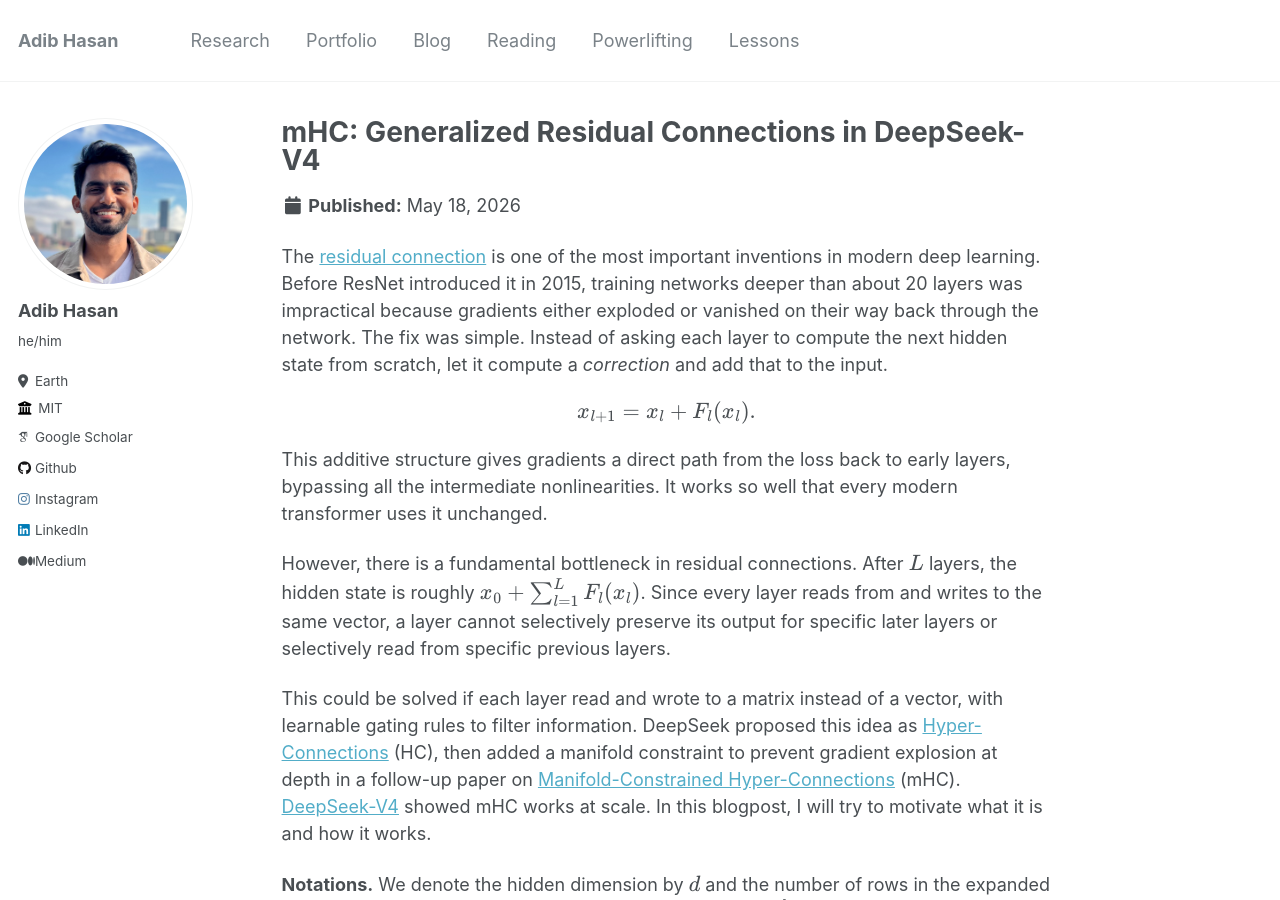
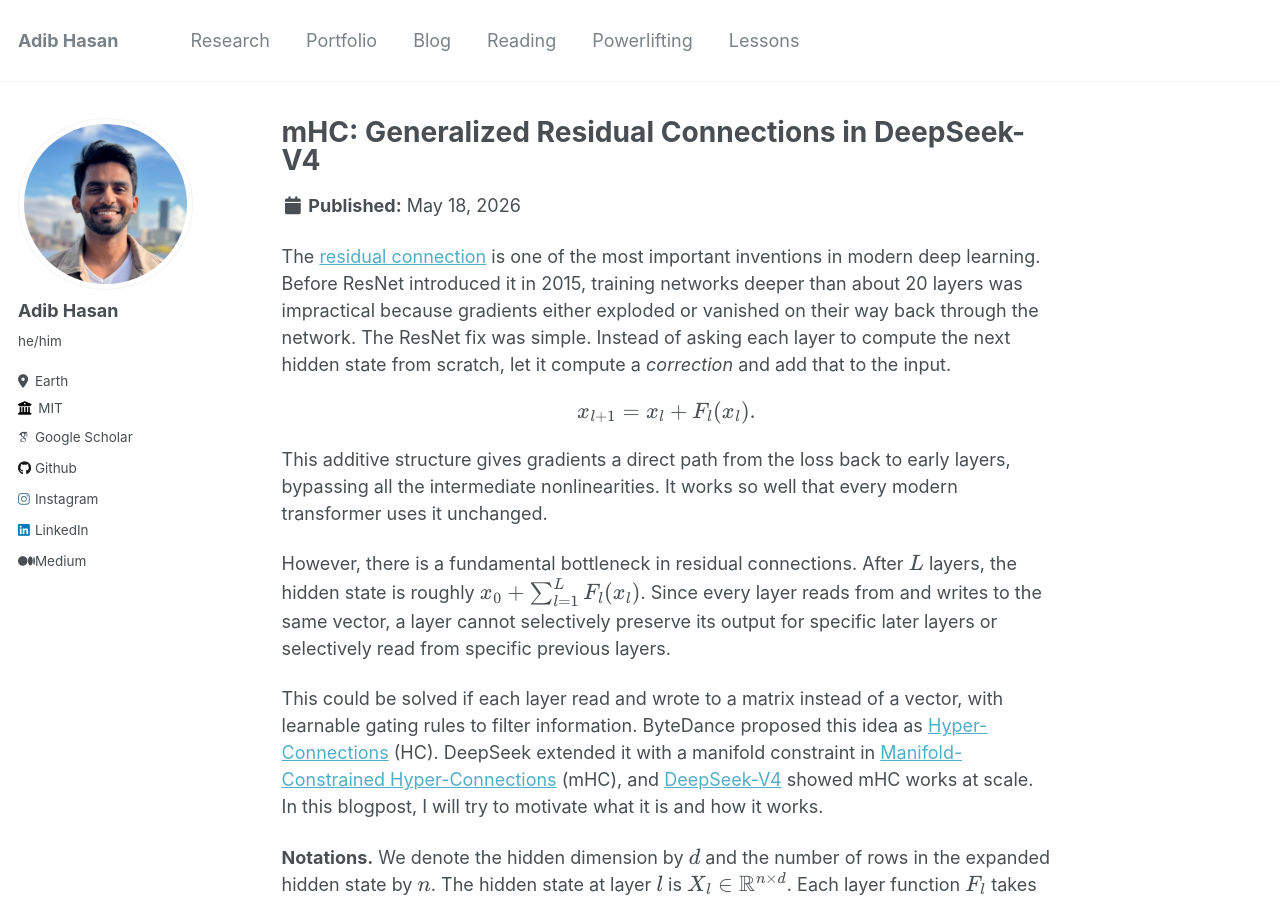
Before and after one commit to Neehan/neehan.github.io, a Jekyll site: the page built from _blog/mhc-residual-connection.md, in a window 1280 px wide and 900 px high. Built offline with Jekyll 4.4.1, drawn with Linux system fonts in a browser that asks for light colours; some web fonts are replaced.

Commit message:
Fix attribution: HC is ByteDance, mHC is DeepSeek
Co-Authored-By: Claude Opus 4.6 (1M context) <noreply@anthropic.com>

```diff
--- a/_blog/mhc-residual-connection.md
+++ b/_blog/mhc-residual-connection.md
@@ -9,7 +9,7 @@ tags:
   - transformers
 ---
 
-The [residual connection](https://arxiv.org/abs/1512.03385) is one of the most important inventions in modern deep learning. Before ResNet introduced it in 2015, training networks deeper than about 20 layers was impractical because gradients either exploded or vanished on their way back through the network. The fix was simple. Instead of asking each layer to compute the next hidden state from scratch, let it compute a *correction* and add that to the input.
+The [residual connection](https://arxiv.org/abs/1512.03385) is one of the most important inventions in modern deep learning. Before ResNet introduced it in 2015, training networks deeper than about 20 layers was impractical because gradients either exploded or vanished on their way back through the network. The ResNet fix was simple. Instead of asking each layer to compute the next hidden state from scratch, let it compute a *correction* and add that to the input.
 
 $$
 x_{l+1} = x_l + F_l(x_l).
@@ -19,7 +19,7 @@ This additive structure gives gradients a direct path from the loss back to earl
 
 However, there is a fundamental bottleneck in residual connections. After $L$ layers, the hidden state is roughly $x\_0 + \sum\_{l=1}^{L} F\_l(x\_l)$. Since every layer reads from and writes to the same vector, a layer cannot selectively preserve its output for specific later layers or selectively read from specific previous layers.
 
-This could be solved if each layer read and wrote to a matrix instead of a vector, with learnable gating rules to filter information. DeepSeek proposed this idea as [Hyper-Connections](https://arxiv.org/abs/2409.19606) (HC), then added a manifold constraint to prevent gradient explosion at depth in a follow-up paper on [Manifold-Constrained Hyper-Connections](https://arxiv.org/abs/2512.24880) (mHC). [DeepSeek-V4](https://huggingface.co/deepseek-ai/DeepSeek-V4-Pro/resolve/main/DeepSeek_V4.pdf) showed mHC works at scale. In this blogpost, I will try to motivate what it is and how it works.
+This could be solved if each layer read and wrote to a matrix instead of a vector, with learnable gating rules to filter information. ByteDance proposed this idea as [Hyper-Connections](https://arxiv.org/abs/2409.19606) (HC). DeepSeek extended it with a manifold constraint in [Manifold-Constrained Hyper-Connections](https://arxiv.org/abs/2512.24880) (mHC), and [DeepSeek-V4](https://huggingface.co/deepseek-ai/DeepSeek-V4-Pro/resolve/main/DeepSeek_V4.pdf) showed mHC works at scale. In this blogpost, I will try to motivate what it is and how it works.
 
 **Notations.** We denote the hidden dimension by $d$ and the number of rows in the expanded hidden state by $n$. The hidden state at layer $l$ is $X\_l \in \mathbb{R}^{n \times d}$. Each layer function $F\_l$ takes a single $d$-dimensional vector as input and returns a $d$-dimensional vector as output. This includes both attention and feed-forward layers. The set of $n \times n$ doubly stochastic matrices is denoted $\mathcal{M}$.
 
```
